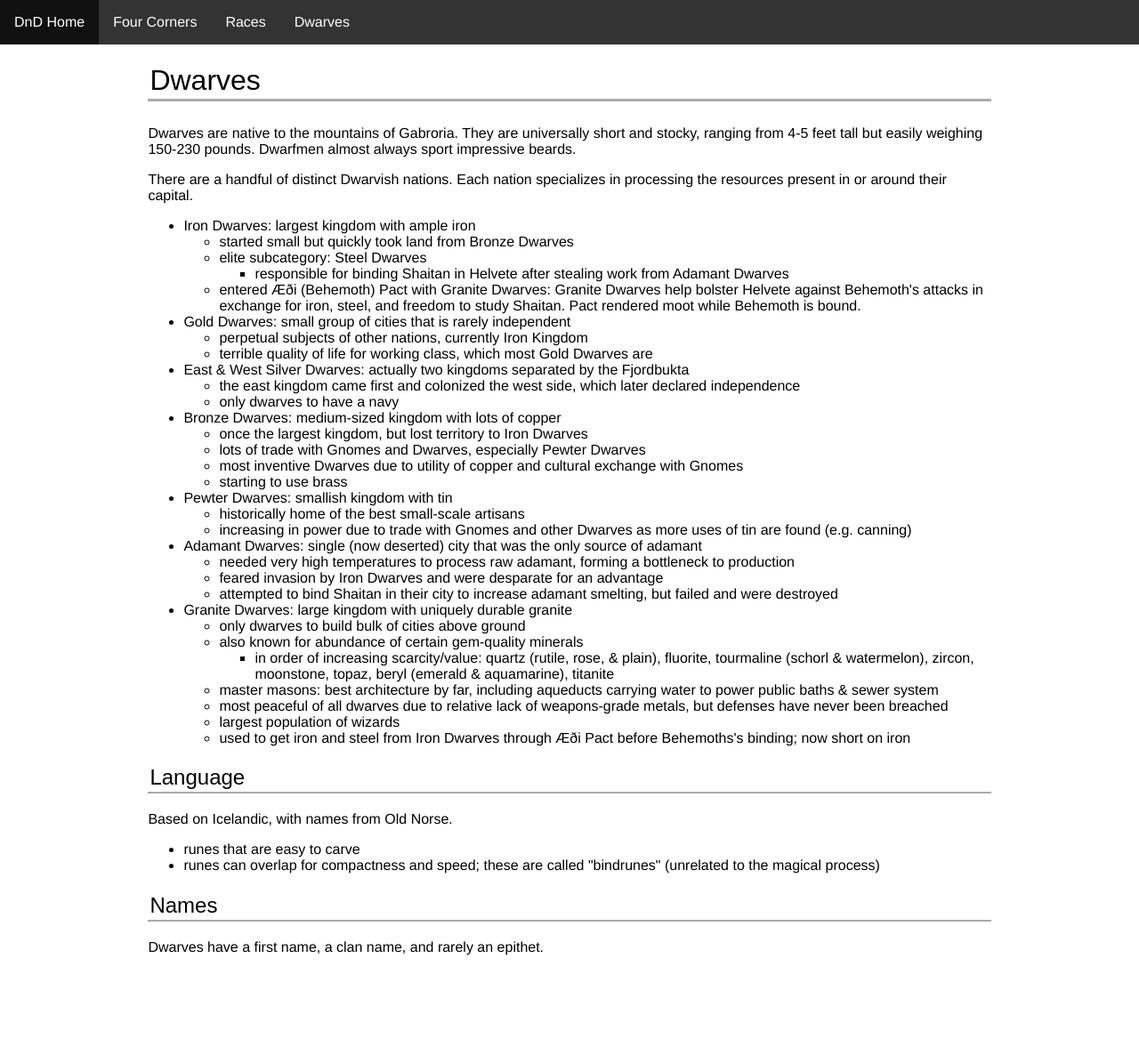
After one commit to JamesMcClung/dnd-mostly-marble, a PHP site: page /settings/four-corners/races/dwarves.html in a window 1280 px wide. The commit adds this page. Shown: the whole page at 89% size. Run offline with PHP 8.4, Linux system fonts and the light colour scheme.

Commit message:
added dwarves and more binding history

```diff
--- a/settings/four-corners/races/dragonborn.html
+++ b/settings/four-corners/races/dragonborn.html
@@ -50,7 +50,7 @@
 <div class="feat-card">
   <h3>Soaring Wings</h3>
   <p class="feat-prerequisite"><em>Prerequisite: Dragonborn</em></p>
-  <p>Your wings are strong enough for flight. You gain a fly speed of 40 feet. If you also have the Shielding Wings feat, you instead have a fly speed of 20 feet.</p>
+  <p>Your wings are strong enough for flight. You gain a fly speed of 40 feet. If you also have the Shielding Wings feat or are wearing heavy armor, you instead have a fly speed of 20 feet.</p>
 </div>
     </article>
 </body>
--- /dev/null
+++ b/settings/four-corners/races/dwarves.html
@@ -0,0 +1,92 @@
+<!DOCTYPE html>
+<html>
+
+<head>
+    <meta charset="UTF-8">
+    <link rel="stylesheet" href="/styles.css">
+</head>
+
+<body>
+    <header>
+        <ul>
+            <li><a href="/index.html">DnD Home</a></li>
+            <li><a href="../../four-corners.html">Four Corners</a></li><li><a href="../races.html">Races</a></li><li><a href="dwarves.html">Dwarves</a></li>
+            <!-- e.g. <li><a href="four-corners.html">Four Corners</a></li> -->
+        </ul>
+    </header>
+
+
+    <article>
+        <h1 id="dwarves">Dwarves</h1>
+<p>Dwarves are native to the mountains of Gabroria. They are universally short and stocky, ranging from 4-5 feet tall but easily weighing 150-230 pounds. Dwarfmen almost always sport impressive beards.</p>
+<p>There are a handful of distinct Dwarvish nations. Each nation specializes in processing the resources present in or around their capital.</p>
+<ul>
+<li>Iron Dwarves: largest kingdom with ample iron
+<ul>
+<li>started small but quickly took land from Bronze Dwarves</li>
+<li>elite subcategory: Steel Dwarves
+<ul>
+<li>responsible for binding Shaitan in Helvete after stealing work from Adamant Dwarves</li>
+</ul>
+</li>
+<li>entered Æði (Behemoth) Pact with Granite Dwarves: Granite Dwarves help bolster Helvete against Behemoth's attacks in exchange for iron, steel, and freedom to study Shaitan. Pact rendered moot while Behemoth is bound.</li>
+</ul>
+</li>
+<li>Gold Dwarves: small group of cities that is rarely independent
+<ul>
+<li>perpetual subjects of other nations, currently Iron Kingdom</li>
+<li>terrible quality of life for working class, which most Gold Dwarves are</li>
+</ul>
+</li>
+<li>East &#x26; West Silver Dwarves: actually two kingdoms separated by the Fjordbukta
+<ul>
+<li>the east kingdom came first and colonized the west side, which later declared independence</li>
+<li>only dwarves to have a navy</li>
+</ul>
+</li>
+<li>Bronze Dwarves: medium-sized kingdom with lots of copper
+<ul>
+<li>once the largest kingdom, but lost territory to Iron Dwarves</li>
+<li>lots of trade with Gnomes and Dwarves, especially Pewter Dwarves</li>
+<li>most inventive Dwarves due to utility of copper and cultural exchange with Gnomes</li>
+<li>starting to use brass</li>
+</ul>
+</li>
+<li>Pewter Dwarves: smallish kingdom with tin
+<ul>
+<li>historically home of the best small-scale artisans</li>
+<li>increasing in power due to trade with Gnomes and other Dwarves as more uses of tin are found (e.g. canning)</li>
+</ul>
+</li>
+<li>Adamant Dwarves: single (now deserted) city that was the only source of adamant
+<ul>
+<li>needed very high temperatures to process raw adamant, forming a bottleneck to production</li>
+<li>feared invasion by Iron Dwarves and were desparate for an advantage</li>
+<li>attempted to bind Shaitan in their city to increase adamant smelting, but failed and were destroyed</li>
+</ul>
+</li>
+<li>Granite Dwarves: large kingdom with uniquely durable granite
+<ul>
+<li>only dwarves to build bulk of cities above ground</li>
+<li>also known for abundance of certain gem-quality minerals
+<ul>
+<li>in order of increasing scarcity/value: quartz (rutile, rose, &#x26; plain), fluorite, tourmaline (schorl &#x26; watermelon), zircon, moonstone, topaz, beryl (emerald &#x26; aquamarine), titanite</li>
+</ul>
+</li>
+<li>master masons: best architecture by far, including aqueducts carrying water to power public baths &#x26; sewer system</li>
+<li>most peaceful of all dwarves due to relative lack of weapons-grade metals, but defenses have never been breached</li>
+<li>largest population of wizards</li>
+<li>used to get iron and steel from Iron Dwarves through Æði Pact before Behemoths's binding; now short on iron</li>
+</ul>
+</li>
+</ul>
+<h2 id="language">Language</h2>
+<p>Based on Icelandic, with names from Old Norse.</p>
+<ul>
+<li>runes that are easy to carve</li>
+<li>runes can overlap for compactness and speed; these are called "bindrunes" (unrelated to the magical process)</li>
+</ul>
+<h2 id="names">Names</h2>
+<p>Dwarves have a first name, a clan name, and rarely an epithet.</p>
+    </article>
+</body>
--- a/settings/four-corners/races/humans.html
+++ b/settings/four-corners/races/humans.html
@@ -35,7 +35,7 @@
 <li>Sonnern: light/tan-skinned, dirty-blond-haired, and blue-eyed easterners who currently control the east coast
 <ul>
 <li>language based on German</li>
-<li>militaristic</li>
+<li>militaristic, ruled by merchant-lords controlling armies of mercenaries</li>
 <li>worship the Sun, observing its rise every day</li>
 <li>originally from northeast of Ata</li>
 </ul>
--- a/styles.css
+++ b/styles.css
@@ -247,3 +247,6 @@ table tr:nth-child(even) {
   justify-content: space-between;
   font-size: 13px;
 }
+.redacted {
+  background-color: lightcoral;
+}
```
Also changed, not shown: settings/four-corners/primordials.html (+21 -4 lines).
